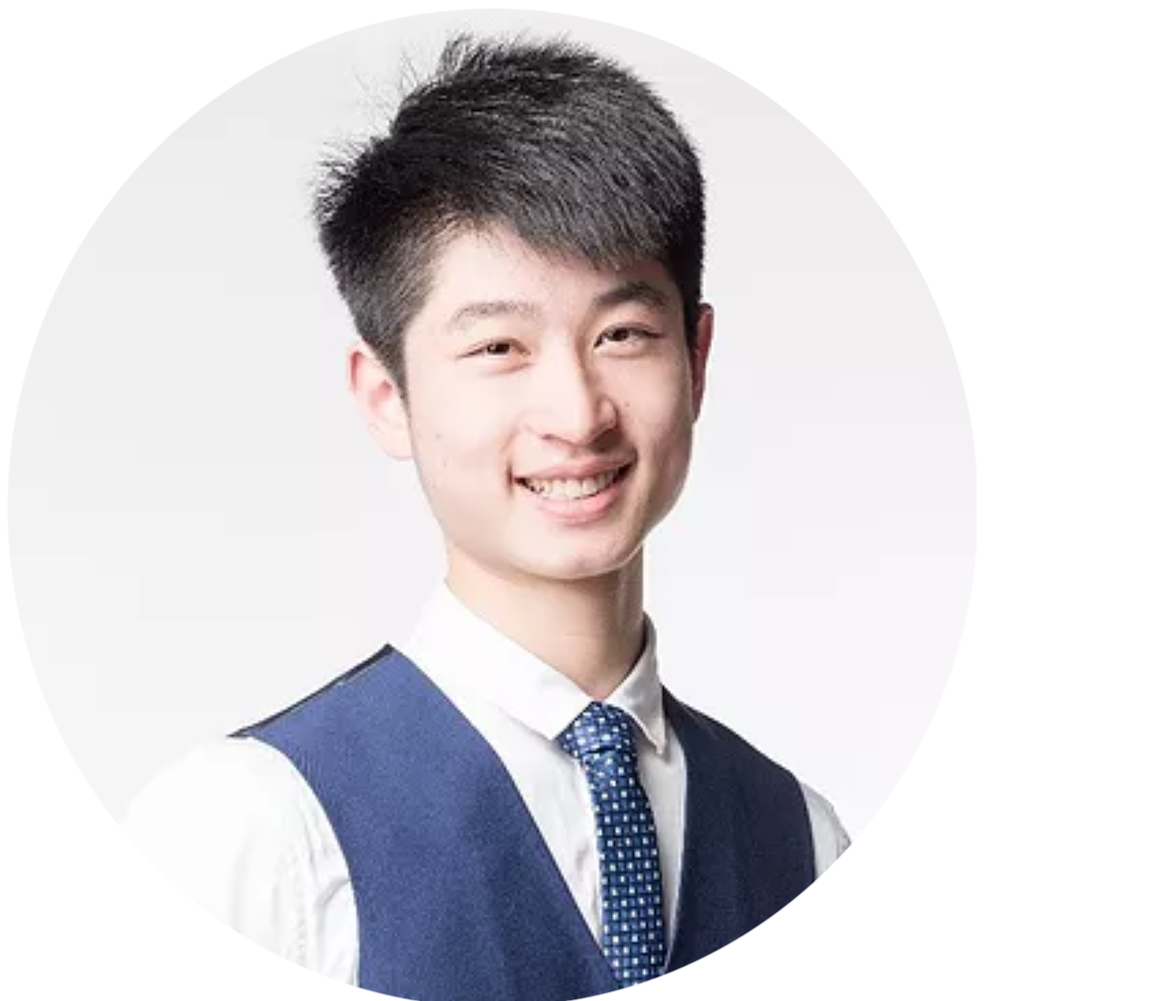
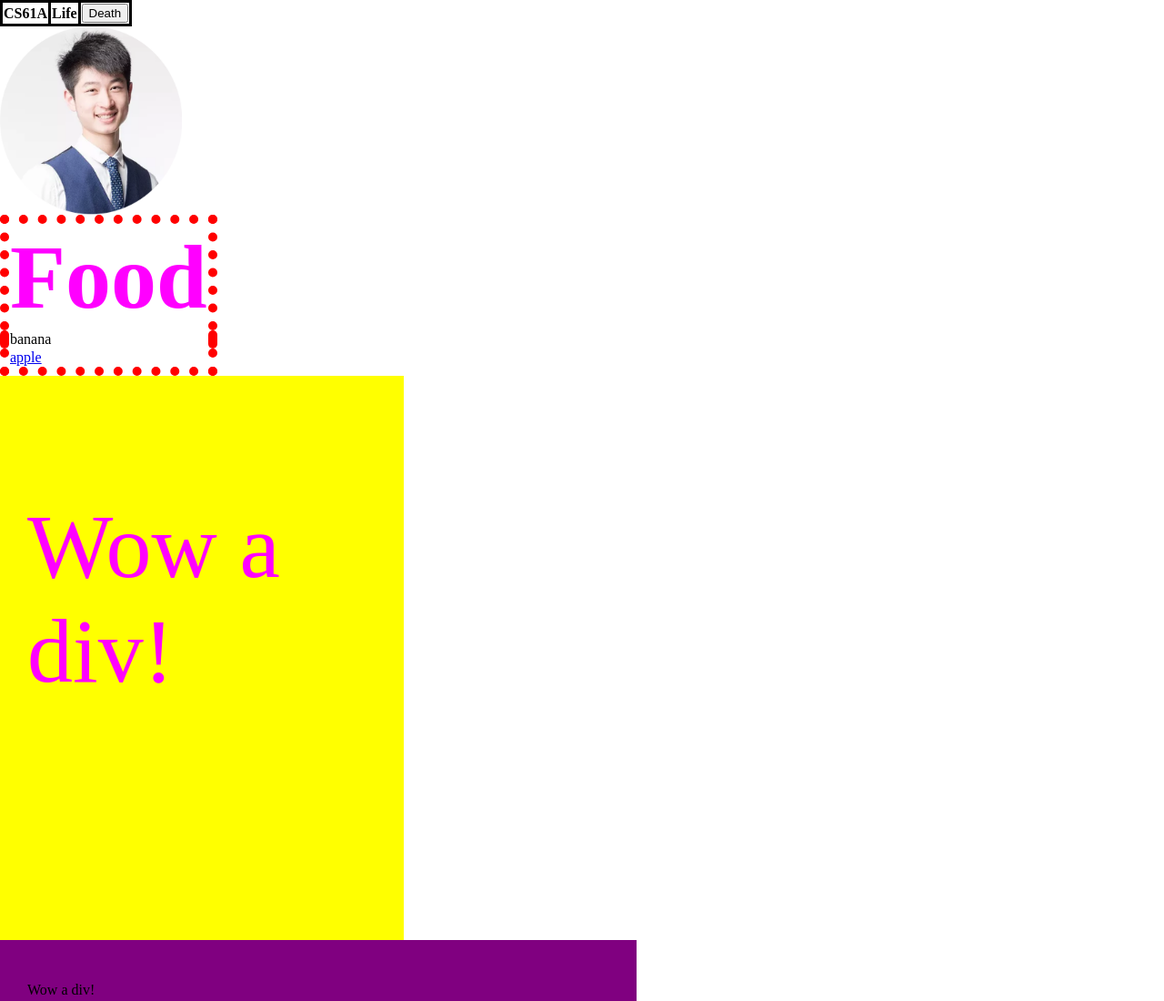
Before and after one commit to kevin-thankyou-lin/kevin-thankyou-lin.github.io, a plain HTML site: page index.html in a window 1280 px wide. Shown: the top 1100 px of the page at 91% size. Drawn offline with Linux system fonts and the light colour scheme.

Commit message:
Changges

```diff
--- a/index.html
+++ b/index.html
@@ -1,6 +1,47 @@
 <head>
 
 	<title>My website!</title>
+
+	<style type="text/css">
+		a:hover{
+			color: orange;
+		}
+		body{
+			margin: 0;
+		}
+		#top{
+			width: 30%;
+			height: 70%;
+		}
+		#bottom{
+			width: 50%;
+			height: 50%;
+		}
+		.colored{
+			font-size: 100px;
+			color: magenta;
+		}
+		th.header{
+			border: 3px solid black;
+		}
+		table {
+    	border-collapse: collapse;
+		}
+
+
+	</style>
+
+
+	<script type="text/javascript">
+
+		var doit = new Audio('doit.mp3');
+
+
+
+
+
+	</script>
+
 
 </head>
 
@@ -8,6 +49,36 @@
 <body>
 
 
-	<img src="Kevin Lin professional photo.PNG">
+<table>
+
+	<tr>
+
+		<th class="header">CS61A</th>
+		<th class="header">Life</th>
+		<th class="header"><button onclick="doit.play()">Death</button></th>
+
+	</tr>
+
+</table>
+
+
+	<a href="Calculus James Stewart Solutions.pdf"> <img src="Kevin Lin professional photo.PNG" width="200em"> </a>
+
+
+	<table style = "border: 10px dotted red">
+		<tr>
+			<th class="colored"> Food </th>
+		</tr>
+		<tr>
+			<td> banana </td>
+		</tr>
+		<tr>
+			<td> <a href="secret/secretpage.html">apple</a> </td>
+		</tr>
+
+	</table>
+
+	<div id="top" style="border: 30px solid yellow; background-color: yellow"> <p class="colored"> Wow a div! </p> </div>
+	<div id="bottom" style="border: 30px solid purple; background-color: purple"> <p> Wow a div! </p> </div>
 
 </body>
```
Also changed, not shown: secret/secretpage.html (added, +5 -0 lines), 2 other files.
